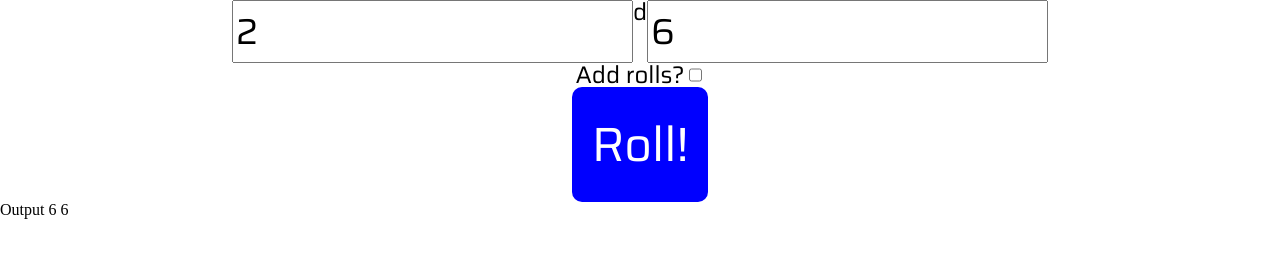
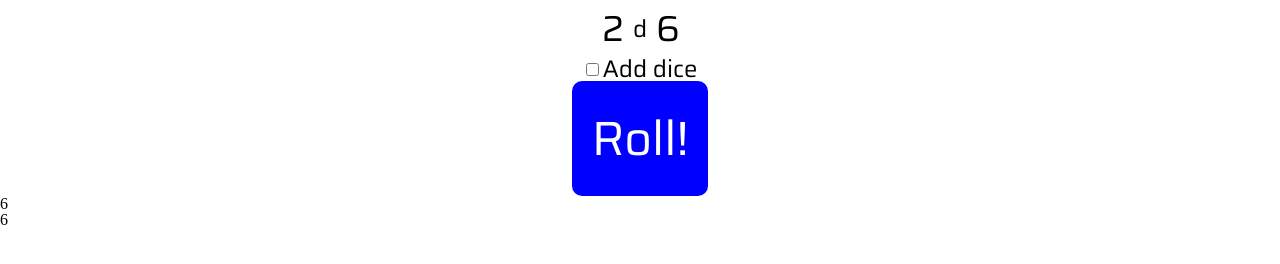
Before and after one commit to bstrong71/holyRoller, a plain HTML site: page index.html in a window 1280 px wide. Both pictures are taken after a click on the button "Roll!". Drawn offline with Linux system fonts and the light colour scheme.

Commit message:
Add template literals; add content to top of output

```diff
--- a/index.html
+++ b/index.html
@@ -16,15 +16,13 @@
           <input id="inputSides" type="number" value="6">
         </div>
         <div class="row">
-          <label for="sumOption">Add rolls?</label>
           <input id="sumOption" type="checkbox" name="sum">
+          <label for="sumOption">Add dice</label>
         </div>
         <button id="rollButton" type="button" name="button" onclick="rollDice()">Roll!</button>
       </div>
     </section>
-    <section id="output">
-      Output
-    </section>
+    <section id="output"></section>
     <script src="./scripts/main.js" charset="utf-8"></script>
   </body>
 </html>
--- a/scripts/main.js
+++ b/scripts/main.js
@@ -1,9 +1,9 @@
+let output = document.querySelector("#output");
 
 randomNumber = (sides) => Math.floor(Math.random() * sides) + 1;
 
 printOutput = (message) => {
-  let output = document.querySelector("#output");
-  output.textContent += " " + message;
+  output.innerHTML += `<p>${message}</p>`;
 }
 
 rollDice = () => {
@@ -12,6 +12,9 @@ rollDice = () => {
   let sumFlag = document.querySelector("#sumOption").checked;
   let sum = 0;
 
+  let content = output.innerHTML;
+  output.innerHTML = "";
+
   for (let i = 0; i < quantity; i++) {
     let num = randomNumber(sides);
     sum += num;
@@ -19,6 +22,8 @@ rollDice = () => {
   }
 
   if (sumFlag) {
-    printOutput("Sum of rolls = " + sum);
+    printOutput("Total = " + sum);
   }
+
+  output.innerHTML += content;
 }
--- a/styles/main.css
+++ b/styles/main.css
@@ -7,13 +7,26 @@
   justify-content: center;
 }
 #input .row {
+  align-items: center;
   display: flex;
   flex-flow: row nowrap;
 }
-
+input[type=number]::-webkit-inner-spin-button,
+input[type=number]::-webkit-outer-spin-button {
+  -webkit-appearance: none;
+  margin: 0;
+}
 #input input {
+  border: 0;
   font-family: 'Saira', Arial;
   font-size: 1.5em;
+  padding: 0 0.25em;
+}
+#inputQuantity {
+  text-align: right;
+}
+#inputSides {
+  text-align: left;
 }
 
 #rollButton {
```
